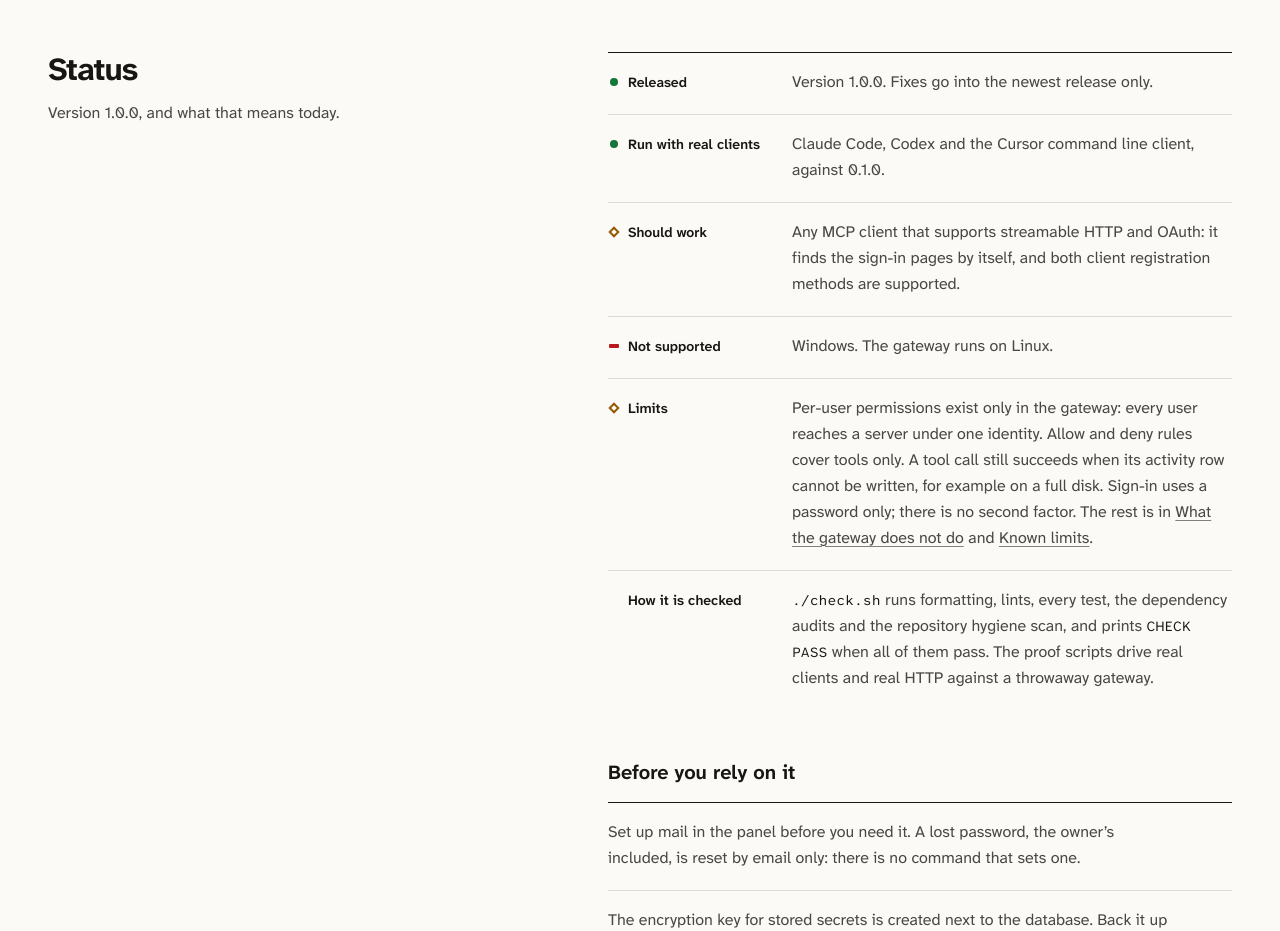
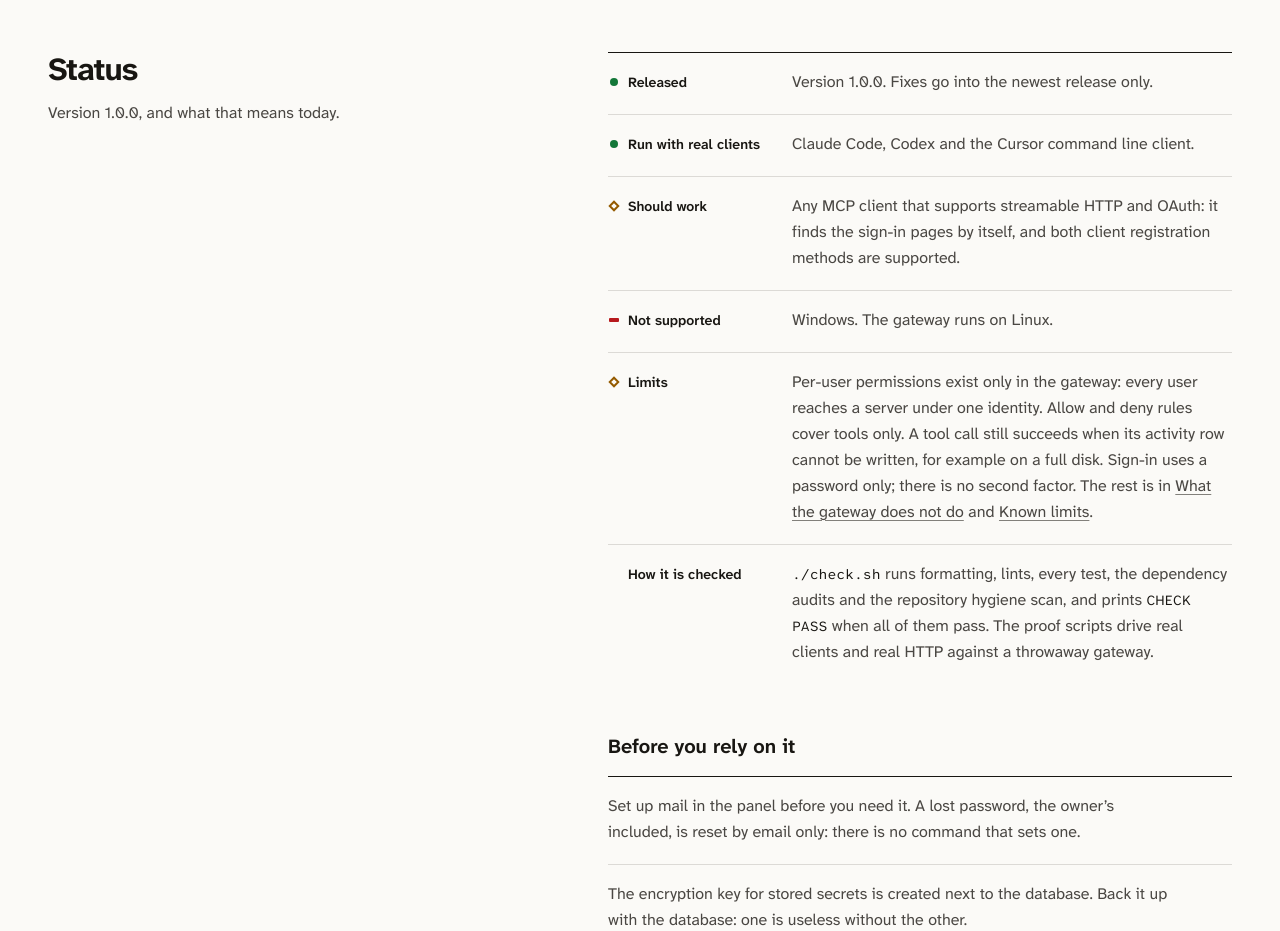
Before and after one commit to matpb/doorward, a plain HTML site: page index.html in a window 1280 px wide. Shown: the part 6820-7751 px from the top of the page. Drawn offline with Linux system fonts and the light colour scheme.

Commit message:
Drop the old version from the real-client line

```diff
--- a/index.html
+++ b/index.html
@@ -397,7 +397,7 @@ trusted_proxies = ["127.0.0.1", "::1"]</code></pre>
       </div>
       <div>
         <dt><span class="mark" data-v="allow" aria-hidden="true"></span>Run with real clients</dt>
-        <dd>Claude Code, Codex and the Cursor command line client, against 0.1.0.</dd>
+        <dd>Claude Code, Codex and the Cursor command line client.</dd>
       </div>
       <div>
         <dt><span class="mark" data-v="warn" aria-hidden="true"></span>Should work</dt>
```
